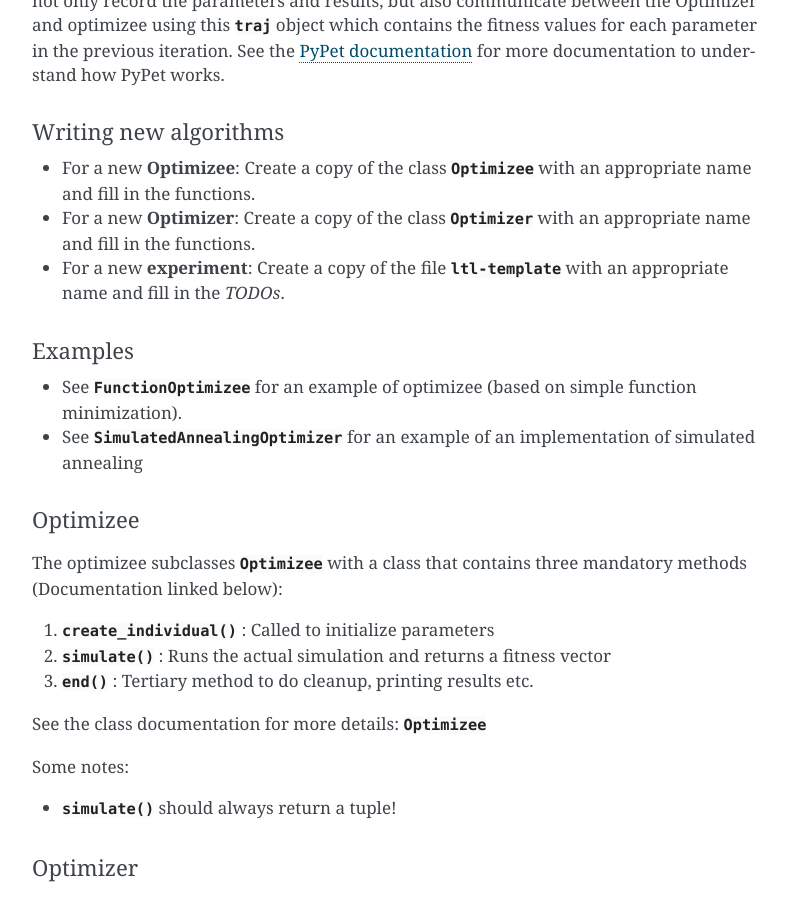
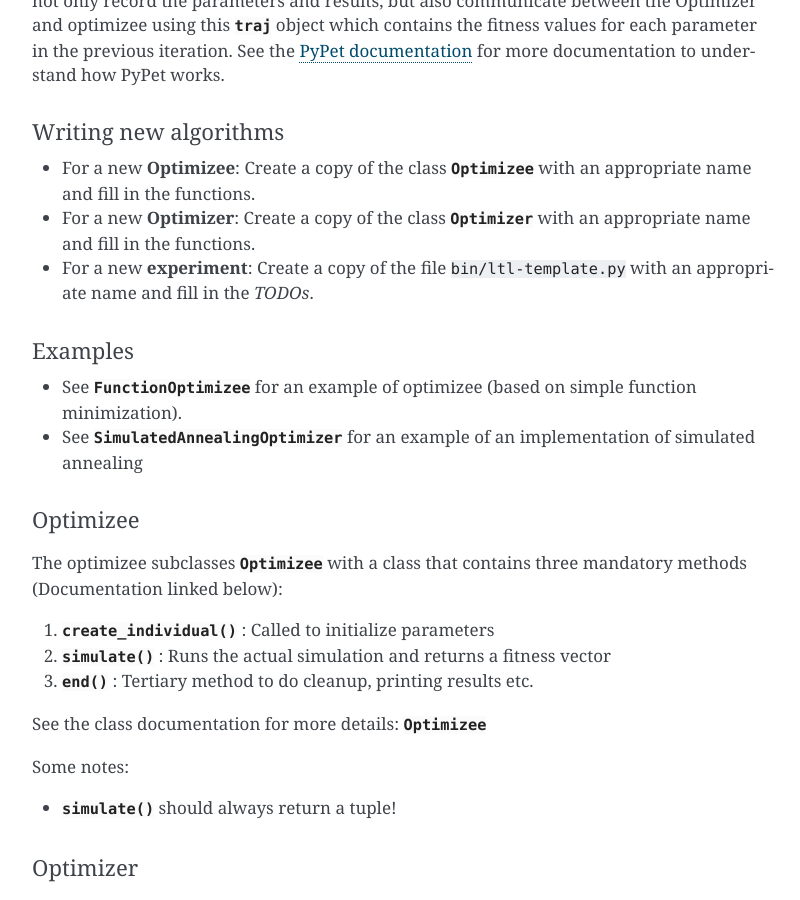
Before and after one commit to IGITUGraz/L2L, a Sphinx documentation site: the page built from doc/index.rst, in a window 1280 px wide and 900 px high, scrolled down 838 px. Shown: the whole window, without its empty margins (346-1146 px from the left). Built offline with Sphinx 7.4.7, drawn with Linux system fonts in a browser that asks for light colours.

Commit message:
Minor fix to index.rst

```diff
--- a/doc/index.rst
+++ b/doc/index.rst
@@ -45,7 +45,7 @@ Writing new algorithms
 
 * For a new **Optimizee**: Create a copy of the class :class:`~ltl.optimizees.optimizee.Optimizee` with an appropriate name and fill in the functions.
 * For a new **Optimizer**: Create a copy of the class :class:`~ltl.optimizers.optimizer.Optimizer` with an appropriate name and fill in the functions.
-* For a new **experiment**: Create a copy of the file :mod:`ltl-template` with an appropriate name and fill in the *TODOs*.
+* For a new **experiment**: Create a copy of the file :file:`bin/ltl-template.py` with an appropriate name and fill in the *TODOs*.
 
 Examples
 +++++++++++++
```
